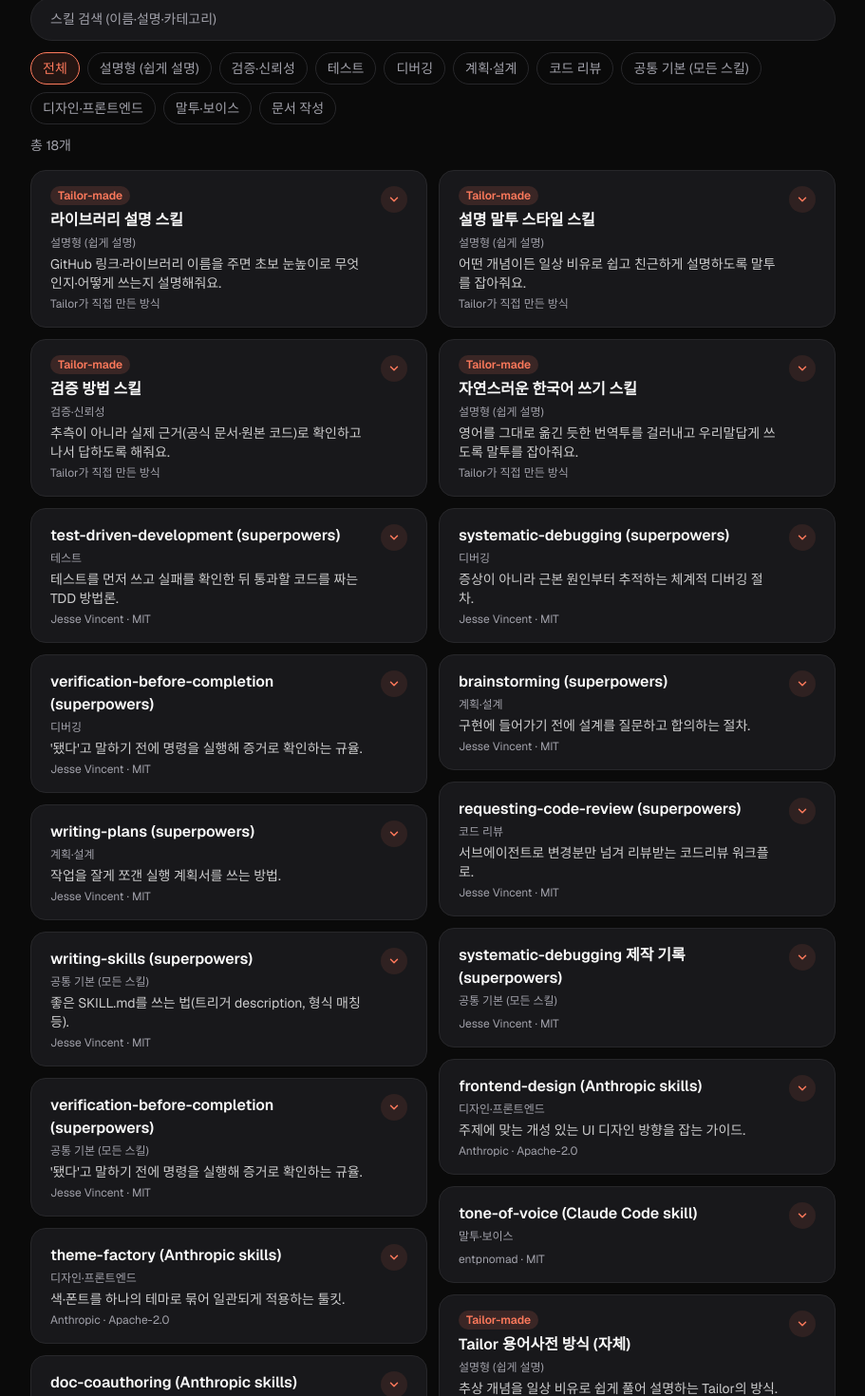
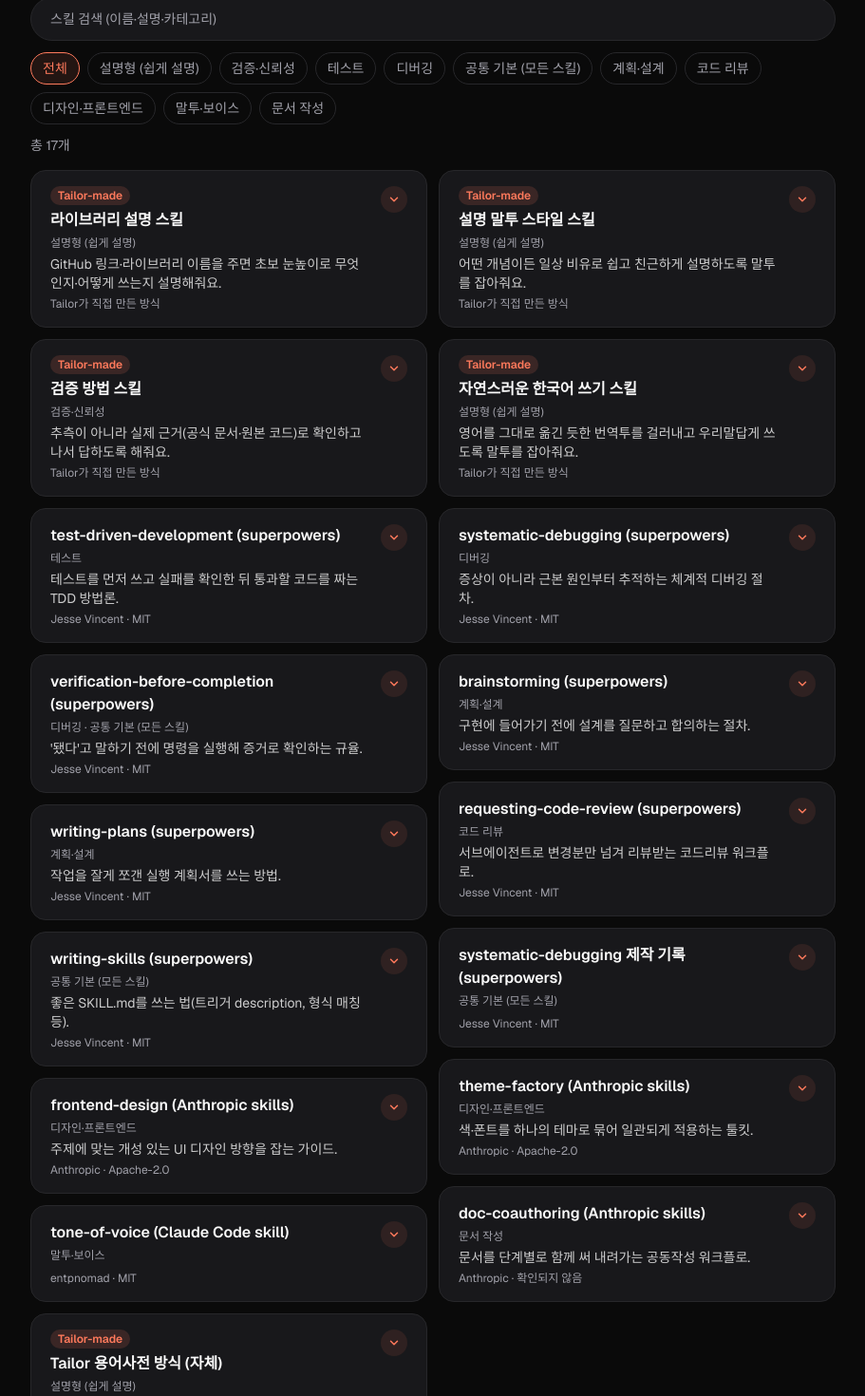
Before and after one commit to Jammanb0/tailor, a Next.js app: page /gallery in a window 1280 px wide. Shown: the part 223-1693 px from the top of the page at 95% size, without its empty margins (179-1090 px from the left). Built offline with nearby package versions, Linux system fonts and the light colour scheme.

Commit message:
fix(gallery): merge a skill that belongs to several categories

```diff
--- a/src/components/gallery-grid.tsx
+++ b/src/components/gallery-grid.tsx
@@ -42,7 +42,9 @@ function GalleryCard({
 						</span>
 					)}
 					<span className="font-semibold text-foreground">{skill.name}</span>
-					<span className="text-muted text-xs">{skill.category}</span>
+					<span className="text-muted text-xs">
+						{skill.categories.join(" · ")}
+					</span>
 					<span className="text-foreground/80 text-sm">
 						{skill.description}
 					</span>
@@ -110,7 +112,7 @@ export function GalleryGrid({ skills }: { skills: GallerySkill[] }) {
 		const q = query.trim().toLowerCase();
 		if (!q) return skills;
 		return skills.filter((skill) =>
-			[skill.name, skill.description, skill.category, skill.author]
+			[skill.name, skill.description, ...skill.categories, skill.author]
 				.filter(Boolean)
 				.some((field) => field.toLowerCase().includes(q)),
 		);
@@ -120,7 +122,9 @@ export function GalleryGrid({ skills }: { skills: GallerySkill[] }) {
 	const categories = useMemo(() => {
 		const seen: string[] = [];
 		for (const skill of byQuery) {
-			if (!seen.includes(skill.category)) seen.push(skill.category);
+			for (const label of skill.categories) {
+				if (!seen.includes(label)) seen.push(label);
+			}
 		}
 		return seen;
 	}, [byQuery]);
@@ -132,7 +136,7 @@ export function GalleryGrid({ skills }: { skills: GallerySkill[] }) {
 			: null;
 
 	const filtered = activeCategory
-		? byQuery.filter((skill) => skill.category === activeCategory)
+		? byQuery.filter((skill) => skill.categories.includes(activeCategory))
 		: byQuery;
 
 	// 한쪽 카드가 펼쳐져도 반대쪽 칸이 재배치되지 않도록 두 칸으로 미리 나눔.
--- a/src/data/gallery.ts
+++ b/src/data/gallery.ts
@@ -11,8 +11,12 @@ import { referenceCategories } from "@/data/reference-corpus";
 export type GallerySkill = {
 	id: string;
 	name: string;
-	/** 표시용 카테고리(그룹핑/검색용) */
-	category: string;
+	/**
+	 * 표시용 카테고리(그룹핑/검색용). 한 스킬이 여러 카테고리에 속할 수 있어
+	 * 배열이다 — 예를 들어 verification-before-completion은 "디버깅"이면서
+	 * "공통 기본"이기도 하다.
+	 */
+	categories: string[];
 	/** 한 줄 설명 — 이게 무슨 스킬인지 */
 	description: string;
 	/** 핵심 좋은 점(펼침 시 표시) */
@@ -51,17 +55,31 @@ const sourceDescriptions: Record<string, string> = {
 		"문서를 단계별로 함께 써 내려가는 공동작성 워크플로.",
 };
 
+// 한 소스가 여러 카테고리에 등록돼 있을 수 있다(정상). 그때 카드를 두 번
+// 만들지 않고 하나로 합치되, 속한 카테고리와 좋은 점은 모두 모은다.
 function externalSkills(): GallerySkill[] {
-	const skills: GallerySkill[] = [];
+	const byId = new Map<string, GallerySkill>();
 	for (const category of referenceCategories) {
 		for (const source of category.sources) {
 			const goodPoints = category.patterns
 				.filter((pattern) => pattern.sourceIds.includes(source.id))
 				.map((pattern) => pattern.summary);
-			skills.push({
+			const existing = byId.get(source.id);
+			if (existing) {
+				if (!existing.categories.includes(category.label)) {
+					existing.categories.push(category.label);
+				}
+				for (const point of goodPoints) {
+					if (!existing.goodPoints.includes(point)) {
+						existing.goodPoints.push(point);
+					}
+				}
+				continue;
+			}
+			byId.set(source.id, {
 				id: source.id,
 				name: source.name,
-				category: category.label,
+				categories: [category.label],
 				description: sourceDescriptions[source.id] ?? "",
 				goodPoints,
 				author: source.author,
@@ -71,7 +89,7 @@ function externalSkills(): GallerySkill[] {
 			});
 		}
 	}
-	return skills;
+	return [...byId.values()];
 }
 
 // ── Tailor 자체 제작 시드 스킬(다운로드 제공) ─────────────────────────
@@ -207,7 +225,7 @@ export const tailorSeedSkills: GallerySkill[] = [
 	{
 		id: "tailor-library-explainer",
 		name: "라이브러리 설명 스킬",
-		category: "설명형 (쉽게 설명)",
+		categories: ["설명형 (쉽게 설명)"],
 		description:
 			"GitHub 링크·라이브러리 이름을 주면 초보 눈높이로 무엇인지·어떻게 쓰는지 설명해줘요.",
 		goodPoints: [
@@ -223,7 +241,7 @@ export const tailorSeedSkills: GallerySkill[] = [
 	{
 		id: "tailor-explanation-style",
 		name: "설명 말투 스타일 스킬",
-		category: "설명형 (쉽게 설명)",
+		categories: ["설명형 (쉽게 설명)"],
 		description:
 			"어떤 개념이든 일상 비유로 쉽고 친근하게 설명하도록 말투를 잡아줘요.",
 		goodPoints: [
@@ -239,7 +257,7 @@ export const tailorSeedSkills: GallerySkill[] = [
 	{
 		id: "tailor-verification-method",
 		name: "검증 방법 스킬",
-		category: "검증·신뢰성",
+		categories: ["검증·신뢰성"],
 		description:
 			"추측이 아니라 실제 근거(공식 문서·원본 코드)로 확인하고 나서 답하도록 해줘요.",
 		goodPoints: [
@@ -255,7 +273,7 @@ export const tailorSeedSkills: GallerySkill[] = [
 	{
 		id: "tailor-natural-korean",
 		name: "자연스러운 한국어 쓰기 스킬",
-		category: "설명형 (쉽게 설명)",
+		categories: ["설명형 (쉽게 설명)"],
 		description:
 			"영어를 그대로 옮긴 듯한 번역투를 걸러내고 우리말답게 쓰도록 말투를 잡아줘요.",
 		goodPoints: [
```
